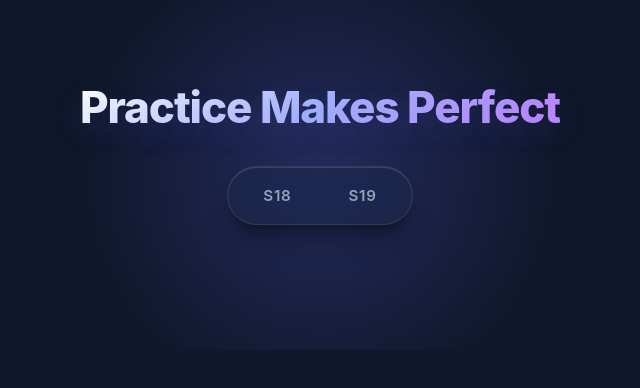
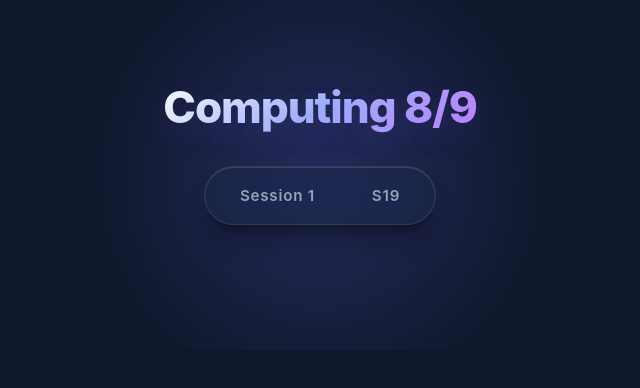
Before and after one commit to progsallyezzat-egy/Computing, a plain HTML site: page index.html in a window 1280 px wide. Shown: the whole page, without its empty margins (320-960 px from the left). Drawn offline with Linux system fonts and the light colour scheme.

Commit message:
Update index.html

```diff
--- a/index.html
+++ b/index.html
@@ -126,9 +126,9 @@
 <body>
 
     <header>
-        <h1 class="page-title">Practice Makes Perfect</h1>
+        <h1 class="page-title">Computing 8/9</h1>
         <nav>
-            <a href="s18.html">S18</a>
+            <a href="S1_interactive_pseudocode_learning_lab.html">Session 1</a>
             <a href="s19.html">S19</a>
         </nav>
     </header>
```
